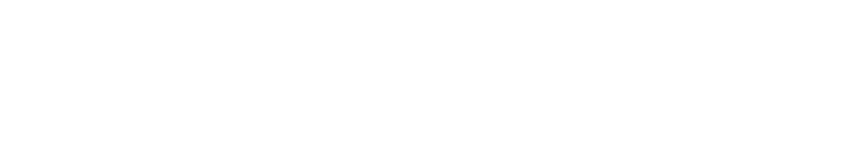
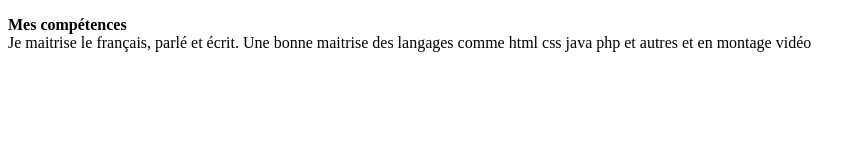
Before and after one commit to carnell0/git-mon-cv, a plain HTML site: page index.html in a window 1280 px wide. Shown: the whole page, without its empty margins (0-866 px from the left). Drawn offline with Linux system fonts and the light colour scheme.

Commit message:
mise en place de la section competences

```diff
--- a/index.html
+++ b/index.html
@@ -7,6 +7,12 @@
     <link rel="stylesheet" href="style.css">
 </head>
 <body>
-
+    <p>
+        <strong>
+            Mes compétences
+        </strong><br>
+        Je maitrise le français, parlé et écrit. Une bonne maitrise
+        des langages comme html css java php et autres et en montage vidéo
+    </p>
 </body>
 </html>
```
